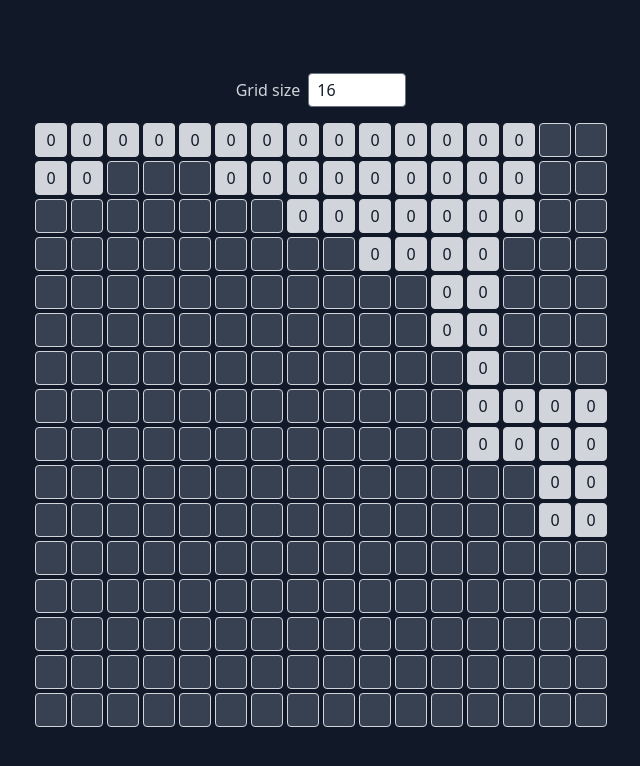
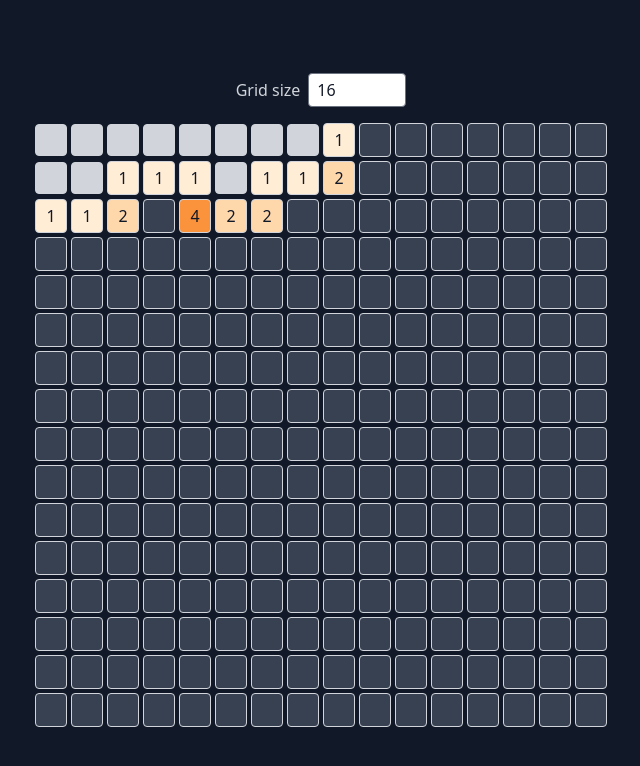
Before and after one commit to Zertz/minesweeper, a React (Vite) app: page / in a window 1280 px wide. Both pictures are taken after a click on the button 370 px from the left and 140 px from the top of the page. Shown: the top 766 px of the page, without its empty margins (319-959 px from the left). Built offline with nearby package versions, Linux system fonts and the light colour scheme.

Commit message:
Make it right

```diff
--- a/src/App.tsx
+++ b/src/App.tsx
@@ -2,7 +2,6 @@ import { useCallback, useEffect, useState } from "react";
 
 type Cell = {
   id: string;
-  directNeighbors: string[];
   neighbors: string[];
   state: "hidden" | "flag" | "visible";
   type: "bomb" | "safe";
@@ -19,32 +18,21 @@ function getGrid(gridSize: number): Cell[] {
 
       return {
         id: `${x},${y}`,
-        directNeighbors: [
-          [0, -1],
-          [-1, 0],
-          // [0, 0],
-          [1, 0],
-          [0, 1],
-        ]
-          .map(([nx, ny]) => [x + nx, y + ny])
-          .filter(([nx, ny]) => nx >= 0 && ny >= 0)
-          .map(([nx, ny]) => `${nx},${ny}`),
         neighbors: [
           [-1, -1],
           [0, -1],
           [1, -1],
+          [1, 0],
+          [1, 1],
+          [0, 1],
+          [-1, 1],
           [-1, 0],
-          // [0, 0],
-          [1, 0],
-          [-1, 1],
-          [0, 1],
-          [1, 1],
         ]
           .map(([nx, ny]) => [x + nx, y + ny])
           .filter(([nx, ny]) => nx >= 0 && ny >= 0)
           .map(([nx, ny]) => `${nx},${ny}`),
         state: "hidden" as const,
-        type: Math.random() > 0.9 ? ("bomb" as const) : ("safe" as const),
+        type: Math.random() > 0.8 ? ("bomb" as const) : ("safe" as const),
         x,
         y,
       };
@@ -57,8 +45,21 @@ function getGrid(gridSize: number): Cell[] {
     }));
 }
 
-function App() {
-  const [gridSize, setGridSize] = useState(16);
+export default function App() {
+  const [gridSize, setGridSize] = useState(() => {
+    const gridSize = Number(localStorage.getItem("gridSize"));
+
+    if (Number.isInteger(gridSize) && gridSize >= 8 && gridSize <= 24) {
+      return gridSize;
+    }
+
+    return 16;
+  });
+
+  useEffect(() => {
+    localStorage.setItem("gridSize", `${gridSize}`);
+  }, [gridSize]);
+
   const [grid, setGrid] = useState(getGrid(gridSize));
 
   useEffect(() => {
@@ -86,30 +87,30 @@ function App() {
         });
       }
 
-      const getSafeCellIds = (safeCellIds: string[]): string[] => {
-        const cells = grid
-          .filter(({ id, directNeighbors, type, value }) => {
-            // ℹ️ Remove value > 0 to resolve the grid
-            if (type === "bomb" || value > 0) {
-              return false;
-            }
+      const getSafeCellIds = (safeCells: Cell[]): string[] => {
+        const safeCellIds = safeCells.map(({ id }) => id);
 
-            if (safeCellIds.includes(id)) {
-              return false;
-            }
+        const safeNeighborIds = safeCells
+          // ℹ️ Remove this filter to resolve the grid
+          .filter(({ value }) => value === 0)
+          .map(({ id }) => id);
 
-            return directNeighbors.some((id) => safeCellIds.includes(id));
-          })
-          .map(({ id }) => id);
+        const cells = grid.filter(({ id, neighbors, type }) => {
+          if (type === "bomb" || safeCellIds.includes(id)) {
+            return false;
+          }
+
+          return neighbors.some((id) => safeNeighborIds.includes(id));
+        });
 
         if (cells.length === 0) {
           return safeCellIds;
         }
 
-        return getSafeCellIds(safeCellIds.concat(cells));
+        return getSafeCellIds(safeCells.concat(cells));
       };
 
-      const safeCellIds = getSafeCellIds([targetCell.id]);
+      const safeCellIds = getSafeCellIds([targetCell]);
 
       return grid.map((cell) => {
         if (safeCellIds.includes(cell.id)) {
@@ -130,7 +131,12 @@ function App() {
         if (cell.id === id) {
           return {
             ...cell,
-            state: "flag",
+            state:
+              cell.state === "hidden"
+                ? "flag"
+                : cell.state === "flag"
+                ? "hidden"
+                : cell.state,
           };
         }
 
@@ -169,7 +175,18 @@ function App() {
                 ? "bg-gray-700 hover:border-gray-200 hover:bg-gray-600"
                 : type === "bomb"
                 ? "bg-red-300"
-                : "bg-gray-300 text-gray-900",
+                : [
+                    "text-gray-900",
+                    value === 0
+                      ? "bg-gray-300"
+                      : value === 1
+                      ? "bg-orange-100"
+                      : value === 2
+                      ? "bg-orange-200"
+                      : value === 3
+                      ? "bg-orange-300"
+                      : "bg-orange-400",
+                  ].join(" "),
             ].join(" ")}
             disabled={state === "visible"}
             onClick={() => revealCell(id)}
@@ -184,7 +201,7 @@ function App() {
             ) : state === "flag" ? (
               <span>⛳️</span>
             ) : (
-              <span>{type === "bomb" ? "💣" : value}</span>
+              <span>{type === "bomb" ? "💣" : value || null}</span>
             )}
           </button>
         ))}
@@ -192,5 +209,3 @@ function App() {
     </div>
   );
 }
-
-export default App;
```
